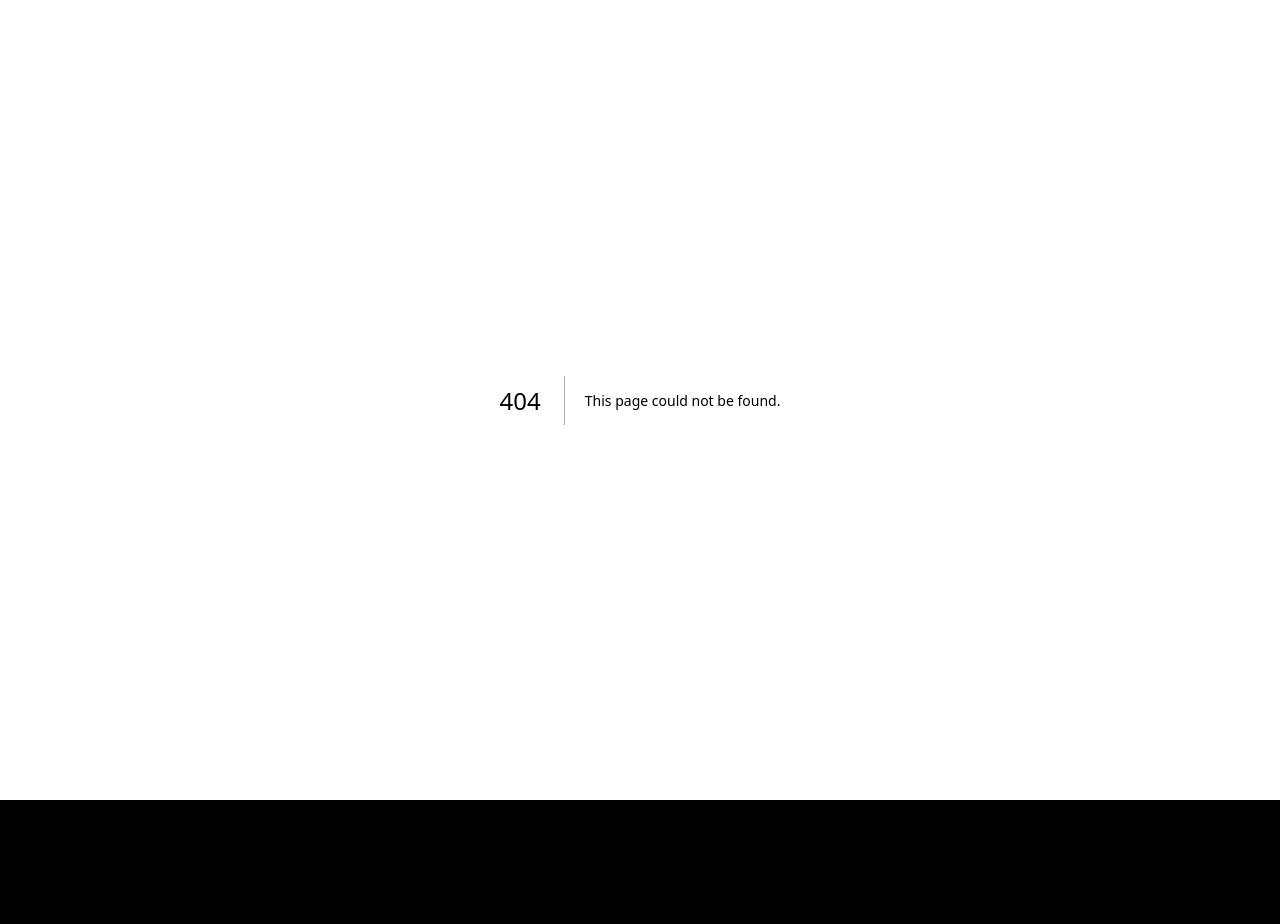
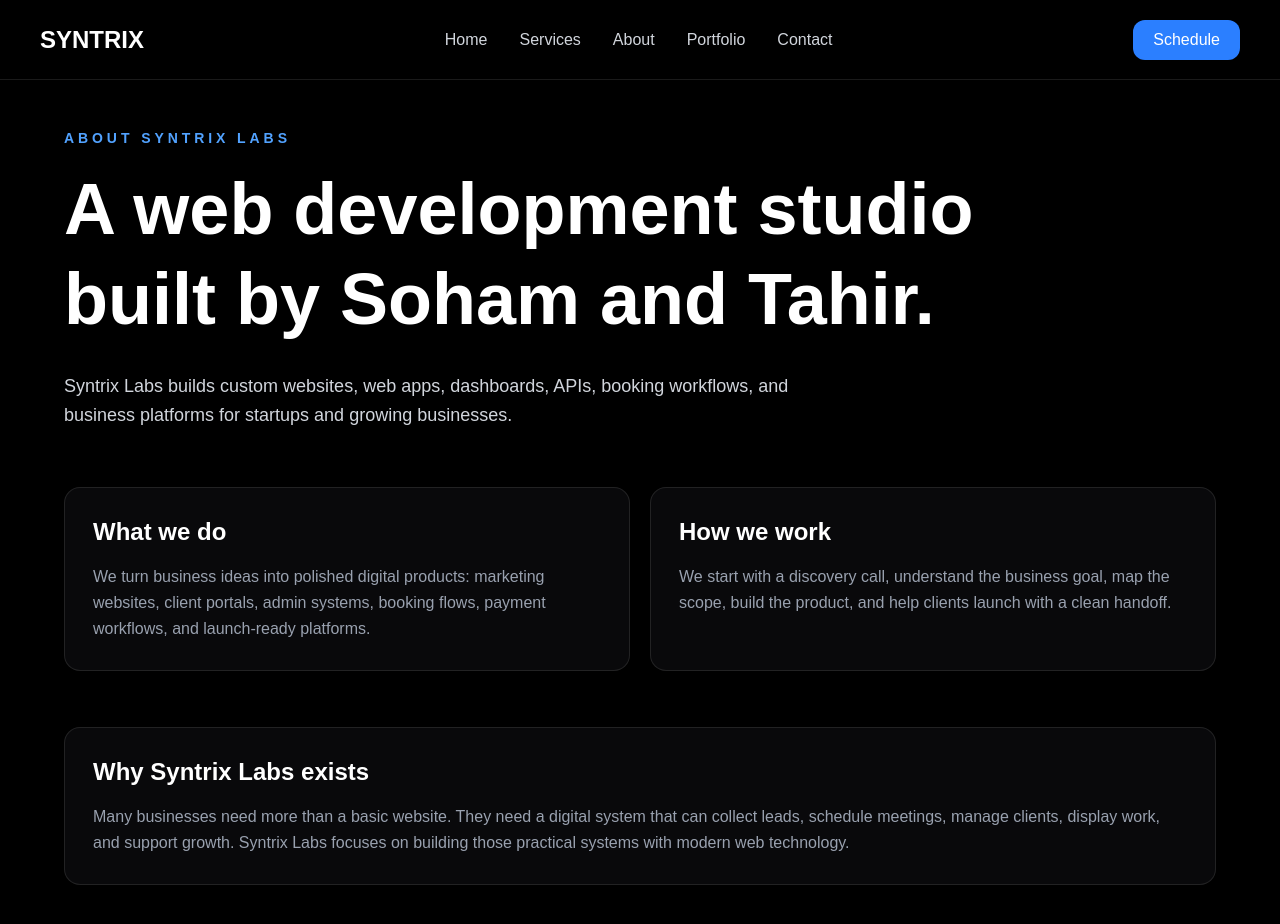
Before and after one commit to Syntrix-labs/syntrix-website, a Next.js app in the folder frontend/: page /about in a window 1280 px wide. Before the commit this address had no page. Shown: the top 924 px of the page. Before the commit the page ends 800 px from the top, so only its background shows below. Built offline with nearby package versions, Linux system fonts and the light colour scheme.

Commit message:
Add public SEO pages

```diff
--- /dev/null
+++ b/frontend/src/app/about/page.tsx
@@ -0,0 +1,52 @@
+import type { Metadata } from "next";
+import Navbar from "@/components/navbar/Navbar";
+
+export const metadata: Metadata = {
+  title: "About Syntrix Labs",
+  description:
+    "Syntrix Labs is built by Soham and Tahir to help startups and growing businesses launch websites, apps, dashboards, and digital platforms.",
+  alternates: {
+    canonical: "https://syntrixlabs.in/about",
+  },
+};
+
+export default function AboutPage() {
+  return (
+    <>
+      <Navbar />
+      <main className="min-h-screen bg-black px-6 pt-32 text-white">
+        <section className="mx-auto max-w-6xl pb-24">
+          <p className="mb-4 text-sm font-semibold uppercase tracking-[0.28em] text-blue-400">About Syntrix Labs</p>
+          <h1 className="max-w-5xl text-5xl font-bold leading-tight md:text-7xl">
+            A web development studio built by Soham and Tahir.
+          </h1>
+          <p className="mt-7 max-w-3xl text-lg leading-relaxed text-gray-300">
+            Syntrix Labs builds custom websites, web apps, dashboards, APIs, booking workflows, and business platforms for startups and growing businesses.
+          </p>
+
+          <div className="mt-14 grid grid-cols-1 gap-5 md:grid-cols-2">
+            <div className="rounded-2xl border border-white/10 bg-zinc-950 p-7">
+              <h2 className="text-2xl font-bold">What we do</h2>
+              <p className="mt-4 leading-relaxed text-gray-400">
+                We turn business ideas into polished digital products: marketing websites, client portals, admin systems, booking flows, payment workflows, and launch-ready platforms.
+              </p>
+            </div>
+            <div className="rounded-2xl border border-white/10 bg-zinc-950 p-7">
+              <h2 className="text-2xl font-bold">How we work</h2>
+              <p className="mt-4 leading-relaxed text-gray-400">
+                We start with a discovery call, understand the business goal, map the scope, build the product, and help clients launch with a clean handoff.
+              </p>
+            </div>
+          </div>
+
+          <div className="mt-14 rounded-2xl border border-white/10 bg-zinc-950 p-7">
+            <h2 className="text-2xl font-bold">Why Syntrix Labs exists</h2>
+            <p className="mt-4 leading-relaxed text-gray-400">
+              Many businesses need more than a basic website. They need a digital system that can collect leads, schedule meetings, manage clients, display work, and support growth. Syntrix Labs focuses on building those practical systems with modern web technology.
+            </p>
+          </div>
+        </section>
+      </main>
+    </>
+  );
+}
--- /dev/null
+++ b/frontend/src/app/contact/page.tsx
@@ -0,0 +1,43 @@
+import type { Metadata } from "next";
+import Navbar from "@/components/navbar/Navbar";
+
+export const metadata: Metadata = {
+  title: "Contact Syntrix Labs",
+  description:
+    "Contact Syntrix Labs to discuss website development, web apps, dashboards, booking systems, and digital business platforms.",
+  alternates: {
+    canonical: "https://syntrixlabs.in/contact",
+  },
+};
+
+export default function ContactPage() {
+  return (
+    <>
+      <Navbar />
+      <main className="min-h-screen bg-black px-6 pt-32 text-white">
+        <section className="mx-auto max-w-5xl pb-24">
+          <p className="mb-4 text-sm font-semibold uppercase tracking-[0.28em] text-blue-400">Contact</p>
+          <h1 className="max-w-4xl text-5xl font-bold leading-tight md:text-7xl">
+            Talk to Syntrix Labs about your next website or app.
+          </h1>
+          <p className="mt-7 max-w-3xl text-lg leading-relaxed text-gray-300">
+            Share your project idea, book a discovery call, or contact us about websites, dashboards, booking systems, and business platforms.
+          </p>
+
+          <div className="mt-12 grid grid-cols-1 gap-5 md:grid-cols-2">
+            <a href="/schedule" className="rounded-2xl border border-white/10 bg-zinc-950 p-7 transition hover:border-blue-500">
+              <p className="text-sm uppercase tracking-[0.24em] text-blue-400">Book a call</p>
+              <h2 className="mt-4 text-2xl font-bold">Schedule a Free Call</h2>
+              <p className="mt-3 text-gray-400">Choose a time to discuss project scope, timeline, and next steps.</p>
+            </a>
+            <a href="mailto:hello@syntrixlabs.in" className="rounded-2xl border border-white/10 bg-zinc-950 p-7 transition hover:border-blue-500">
+              <p className="text-sm uppercase tracking-[0.24em] text-blue-400">Email</p>
+              <h2 className="mt-4 text-2xl font-bold">hello@syntrixlabs.in</h2>
+              <p className="mt-3 text-gray-400">Send us your project brief, reference links, and preferred timeline.</p>
+            </a>
+          </div>
+        </section>
+      </main>
+    </>
+  );
+}
--- a/frontend/src/app/layout.tsx
+++ b/frontend/src/app/layout.tsx
@@ -1,5 +1,45 @@
 import type { Metadata } from "next";
 import "./globals.css";
+
+const organizationJsonLd = {
+  "@context": "https://schema.org",
+  "@type": "Organization",
+  name: "Syntrix Labs",
+  url: "https://syntrixlabs.in",
+  founder: [
+    { "@type": "Person", name: "Soham" },
+    { "@type": "Person", name: "Tahir" },
+  ],
+  description:
+    "Syntrix Labs builds custom websites, web apps, dashboards, APIs, booking flows, and digital platforms for startups and growing businesses.",
+  sameAs: ["https://github.com/Syntrix-labs/syntrix-website"],
+  makesOffer: [
+    {
+      "@type": "Offer",
+      itemOffered: {
+        "@type": "Service",
+        name: "Website development",
+        serviceType: "Custom website development",
+      },
+    },
+    {
+      "@type": "Offer",
+      itemOffered: {
+        "@type": "Service",
+        name: "Web application development",
+        serviceType: "Dashboards, portals, and business platforms",
+      },
+    },
+    {
+      "@type": "Offer",
+      itemOffered: {
+        "@type": "Service",
+        name: "Booking and automation systems",
+        serviceType: "Business process automation and meeting workflows",
+      },
+    },
+  ],
+};
 
 export const metadata: Metadata = {
   metadataBase: new URL("https://syntrixlabs.in"),
@@ -27,7 +67,13 @@ export default function RootLayout({
 }>) {
   return (
     <html lang="en" className="h-full antialiased">
-      <body className="min-h-full flex flex-col">{children}</body>
+      <body className="min-h-full flex flex-col">
+        {children}
+        <script
+          type="application/ld+json"
+          dangerouslySetInnerHTML={{ __html: JSON.stringify(organizationJsonLd) }}
+        />
+      </body>
     </html>
   );
 }
--- /dev/null
+++ b/frontend/src/app/services/page.tsx
@@ -0,0 +1,75 @@
+import type { Metadata } from "next";
+import Navbar from "@/components/navbar/Navbar";
+
+export const metadata: Metadata = {
+  title: "Web Development Services",
+  description:
+    "Syntrix Labs offers custom website development, web apps, dashboards, APIs, booking systems, and launch support for startups and growing businesses.",
+  alternates: {
+    canonical: "https://syntrixlabs.in/services",
+  },
+};
+
+const services = [
+  {
+    title: "Custom Website Development",
+    text: "Fast, responsive, modern websites for startups, local businesses, agencies, creators, and service brands.",
+  },
+  {
+    title: "Web Applications",
+    text: "Client portals, dashboards, admin panels, booking flows, internal tools, and SaaS-style business platforms.",
+  },
+  {
+    title: "Backend and API Systems",
+    text: "Secure API logic for accounts, projects, uploads, meetings, payments, admin workflows, and business data.",
+  },
+  {
+    title: "Booking and Meeting Workflows",
+    text: "Google Meet, Zoom, schedule pages, meeting requests, admin approvals, and client dashboard updates.",
+  },
+  {
+    title: "Automation and Operations",
+    text: "Process dashboards, reminders, project tracking, client updates, document handling, and operational systems.",
+  },
+  {
+    title: "Launch Support",
+    text: "Deployment, performance tuning, SEO basics, analytics setup, domain configuration, and ongoing iteration.",
+  },
+];
+
+export default function ServicesPage() {
+  return (
+    <>
+      <Navbar />
+      <main className="min-h-screen bg-black px-6 pt-32 text-white">
+        <section className="mx-auto max-w-7xl pb-24">
+          <p className="mb-4 text-sm font-semibold uppercase tracking-[0.28em] text-blue-400">Services</p>
+          <h1 className="max-w-5xl text-5xl font-bold leading-tight md:text-7xl">
+            Website, app, and platform development for serious business ideas.
+          </h1>
+          <p className="mt-7 max-w-3xl text-lg leading-relaxed text-gray-300">
+            Syntrix Labs helps businesses move from rough idea to launch-ready digital product with clean design, reliable engineering, and practical business workflows.
+          </p>
+
+          <div className="mt-14 grid grid-cols-1 gap-5 md:grid-cols-2 lg:grid-cols-3">
+            {services.map((service) => (
+              <div key={service.title} className="rounded-2xl border border-white/10 bg-zinc-950 p-7">
+                <h2 className="text-2xl font-bold">{service.title}</h2>
+                <p className="mt-4 leading-relaxed text-gray-400">{service.text}</p>
+              </div>
+            ))}
+          </div>
+
+          <div className="mt-14 flex flex-col gap-4 sm:flex-row">
+            <a href="/schedule" className="rounded-2xl bg-blue-500 px-8 py-4 text-center font-semibold transition hover:bg-blue-600">
+              Schedule a Free Call
+            </a>
+            <a href="/contact" className="rounded-2xl border border-white/10 px-8 py-4 text-center font-semibold transition hover:border-blue-500">
+              Contact Syntrix Labs
+            </a>
+          </div>
+        </section>
+      </main>
+    </>
+  );
+}
--- a/frontend/src/app/sitemap.ts
+++ b/frontend/src/app/sitemap.ts
@@ -13,6 +13,24 @@ export default function sitemap(): MetadataRoute.Sitemap {
       priority: 1,
     },
     {
+      url: `${baseUrl}/services`,
+      lastModified: now,
+      changeFrequency: "monthly",
+      priority: 0.9,
+    },
+    {
+      url: `${baseUrl}/about`,
+      lastModified: now,
+      changeFrequency: "monthly",
+      priority: 0.8,
+    },
+    {
+      url: `${baseUrl}/contact`,
+      lastModified: now,
+      changeFrequency: "monthly",
+      priority: 0.8,
+    },
+    {
       url: `${baseUrl}/schedule`,
       lastModified: now,
       changeFrequency: "monthly",
--- a/frontend/src/components/navbar/Navbar.tsx
+++ b/frontend/src/components/navbar/Navbar.tsx
@@ -4,9 +4,10 @@ export default function Navbar() {
       <a href="/" className="text-2xl font-bold">SYNTRIX</a>
       <div className="hidden md:flex gap-8 text-gray-300">
         <a href="/" className="hover:text-white">Home</a>
-        <a href="#services" className="hover:text-white">Services</a>
-        <a href="#portfolio" className="hover:text-white">Portfolio</a>
-        <a href="#contact" className="hover:text-white">Contact</a>
+        <a href="/services" className="hover:text-white">Services</a>
+        <a href="/about" className="hover:text-white">About</a>
+        <a href="/#portfolio" className="hover:text-white">Portfolio</a>
+        <a href="/contact" className="hover:text-white">Contact</a>
       </div>
       <a href="/schedule" className="bg-blue-500 px-5 py-2 rounded-xl hover:bg-blue-600 transition">Schedule</a>
     </nav>
```
